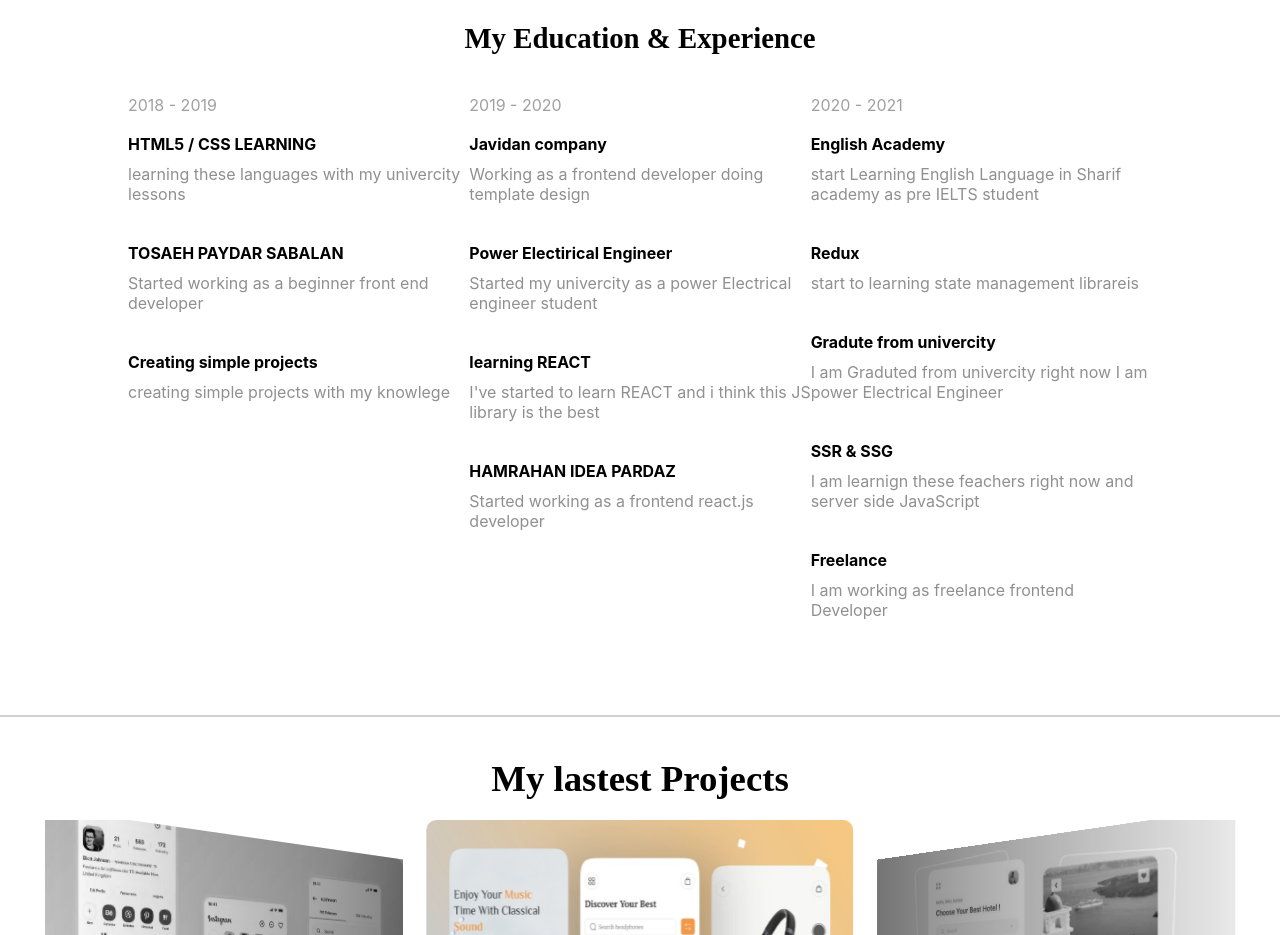
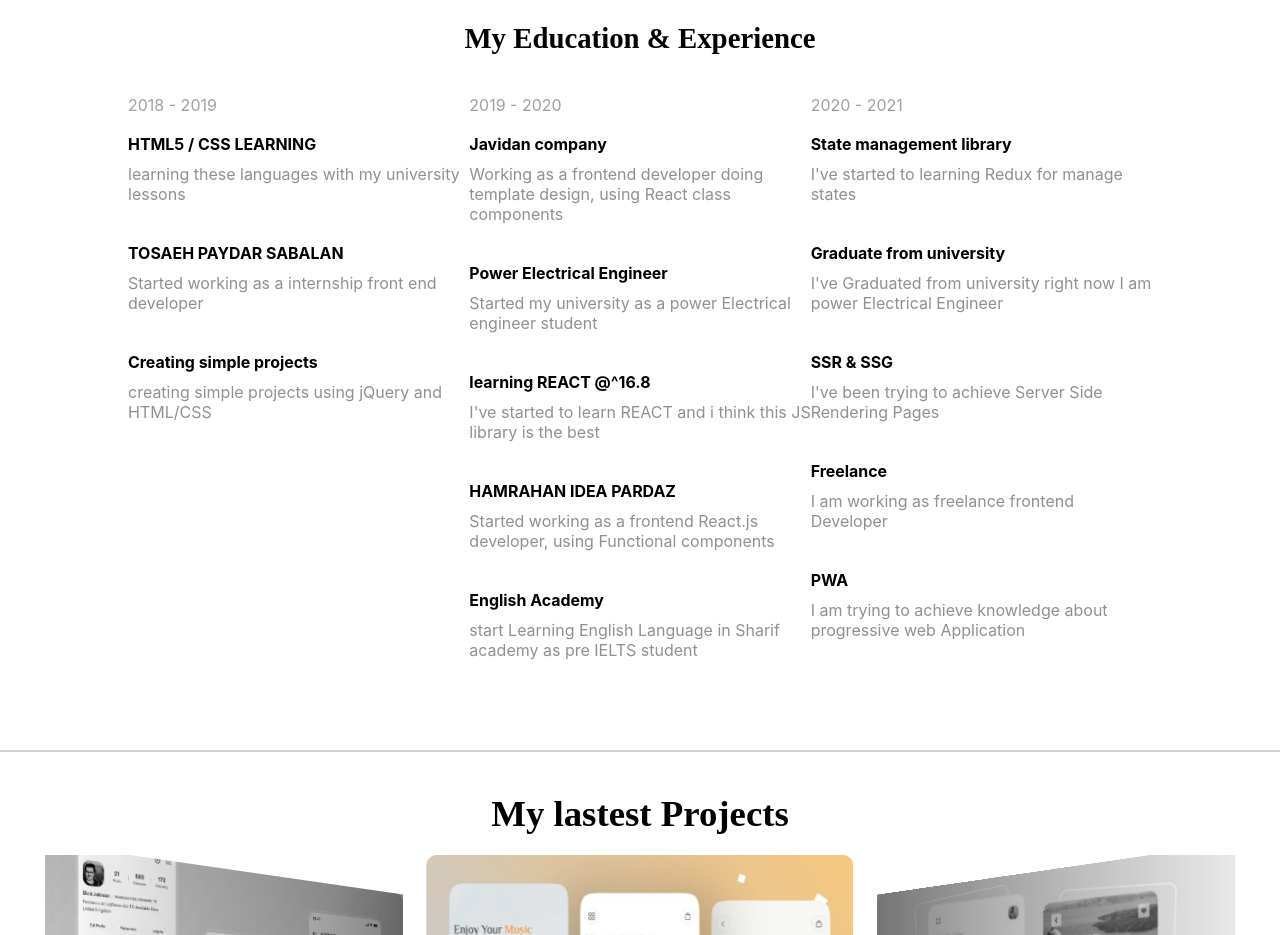
Before and after one commit to eisa-rezaei/resume, a React (Create React App) app: page / in a window 1280 px wide. Shown: the part 1820-2755 px from the top of the page. Built offline with nearby package versions, Linux system fonts and the light colour scheme; a web font is replaced by a local one.

Commit message:
experince up

```diff
--- a/src/data/data.js
+++ b/src/data/data.js
@@ -95,59 +95,65 @@ export const Education = {
   first_part: [
     {
       title: "HTML5 / CSS LEARNING",
-      caption: "learning these languages with my univercity lessons",
+      caption: "learning these languages with my university lessons",
     },
     {
       title: "TOSAEH PAYDAR SABALAN ",
-      caption: "Started working as a beginner front end developer ",
+      caption: "Started working as a internship front end developer ",
     },
     {
       title: "Creating simple projects",
-      caption: "creating simple projects with my knowlege",
+      caption: "creating simple projects using jQuery and HTML/CSS",
     },
   ],
   secound_part: [
     {
       title: "Javidan company ",
-      caption: "Working as a frontend developer doing template design ",
+      caption:
+        "Working as a frontend developer doing template design, using React class components",
     },
     {
-      title: "Power Electirical Engineer",
-      caption: "Started my univercity as a power Electrical engineer student",
+      title: "Power Electrical Engineer",
+      caption: "Started my university as a power Electrical engineer student",
     },
     {
-      title: "learning REACT",
+      title: "learning REACT @^16.8",
       caption:
         " I've started to learn REACT and i think this JS library is the best",
     },
     {
       title: "HAMRAHAN IDEA PARDAZ",
-      caption: "Started working as a frontend react.js developer ",
+      caption:
+        "Started working as a frontend React.js developer, using Functional components ",
     },
-  ],
-  third_part: [
     {
       title: "English Academy",
       caption:
         "start Learning English Language in Sharif academy as pre IELTS student",
     },
+  ],
+  third_part: [
     {
-      title: "Redux",
-      caption: "start to learning state management librareis ",
+      title: "State management library",
+      caption: "I've started to learning Redux for manage states",
     },
     {
-      title: "Gradute from univercity ",
+      title: "Graduate from university ",
       caption:
-        "I am Graduted from univercity right now I am power Electrical Engineer",
+        "I've Graduated from university right now I am power Electrical Engineer",
     },
     {
       title: "SSR & SSG",
-      caption:
-        "I am learnign these feachers right now and server side JavaScript",
+      caption: "I've been trying to achieve Server Side Rendering Pages",
     },
     {
       title: "Freelance",
       caption: "I am working as freelance frontend Developer",
     },
+    {
+      title: "PWA",
+      caption:
+        "I am trying to achieve knowledge about progressive web Application ",
+    },
   ],
 };
```
